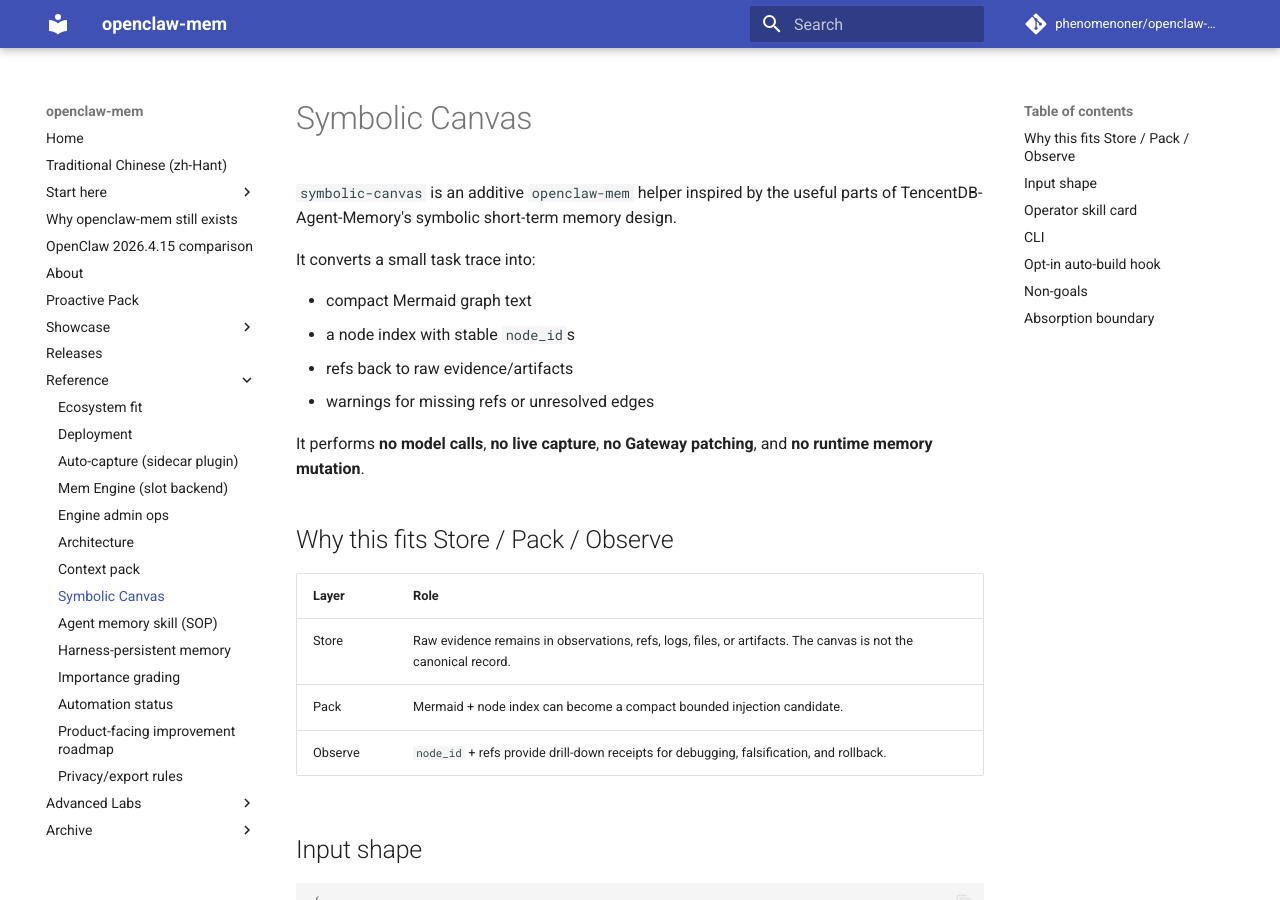
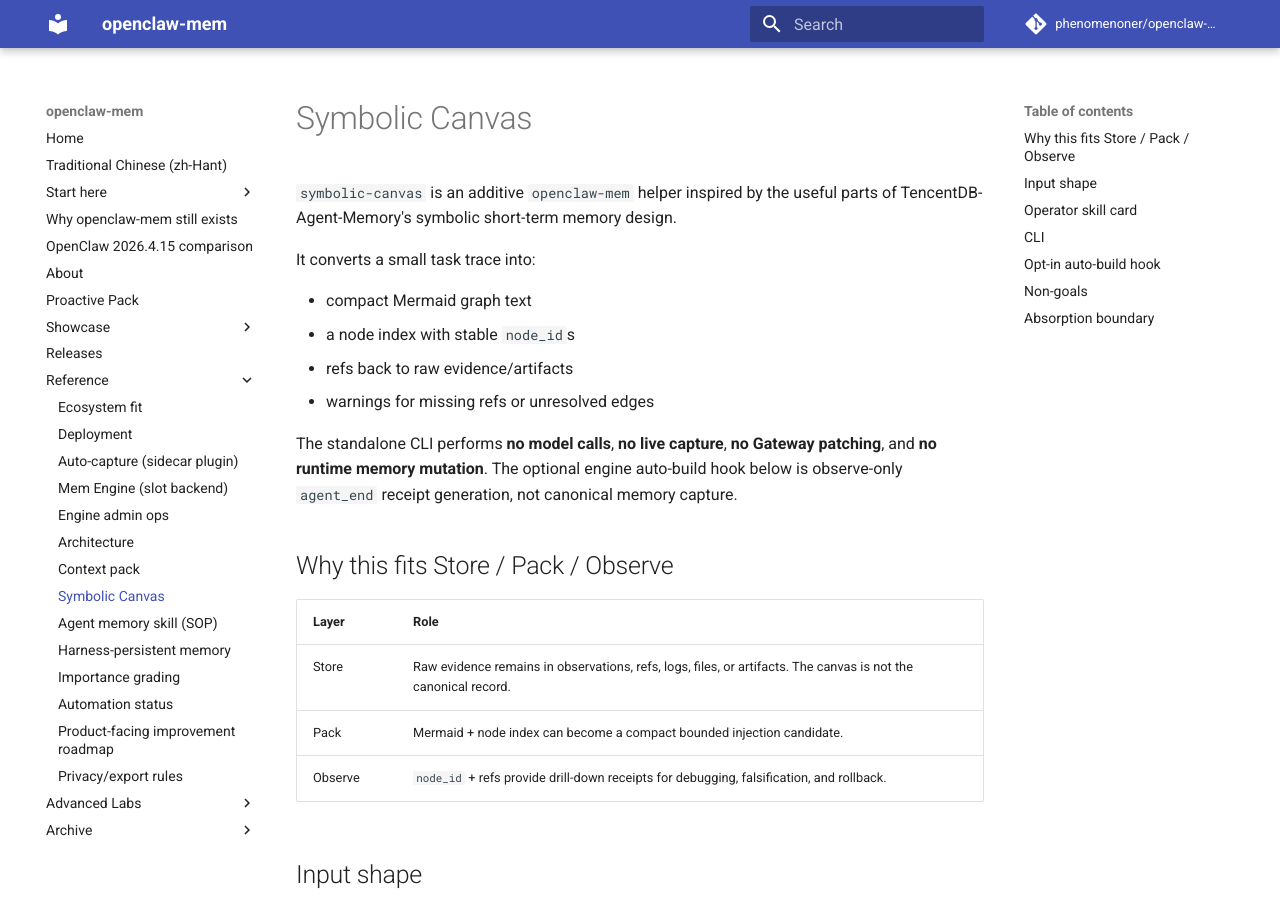
Before and after one commit to phenomenoner/openclaw-mem, an MkDocs documentation site: the page built from docs/symbolic-canvas.md, in a window 1280 px wide and 900 px high. Built offline with MkDocs 1.6.1 and Material for MkDocs 9.7.7, drawn with Linux system fonts in a browser that asks for light colours; comment, search, counter and statistics services are not loaded.

Commit message:
Clarify symbolic canvas auto-build boundary

```diff
--- a/docs/symbolic-canvas.md
+++ b/docs/symbolic-canvas.md
@@ -9,7 +9,7 @@
 - refs back to raw evidence/artifacts
 - warnings for missing refs or unresolved edges
 
-It performs **no model calls**, **no live capture**, **no Gateway patching**, and **no runtime memory mutation**.
+The standalone CLI performs **no model calls**, **no live capture**, **no Gateway patching**, and **no runtime memory mutation**. The optional engine auto-build hook below is observe-only `agent_end` receipt generation, not canonical memory capture.
 
 ## Why this fits Store / Pack / Observe
 
```
Also changed, not shown: skills/symbolic-canvas.ops.md (+1 -1 lines).
